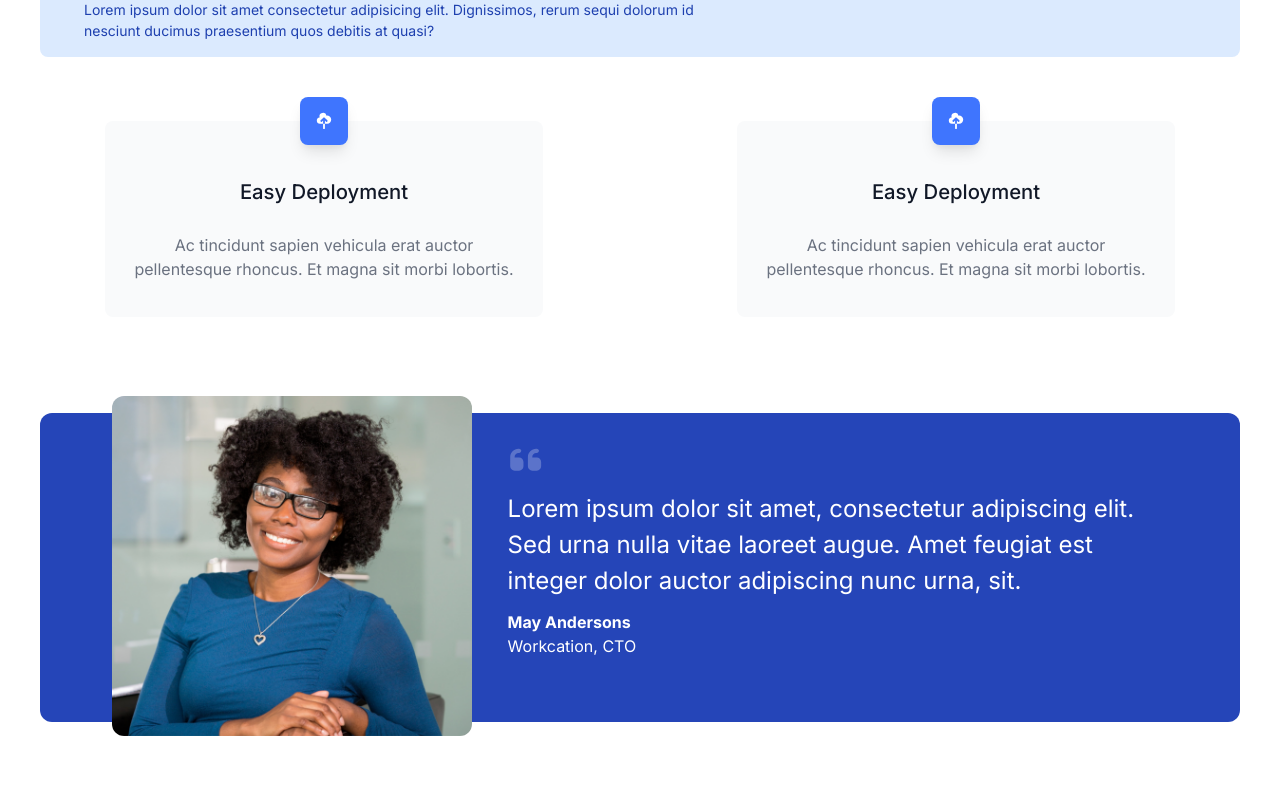
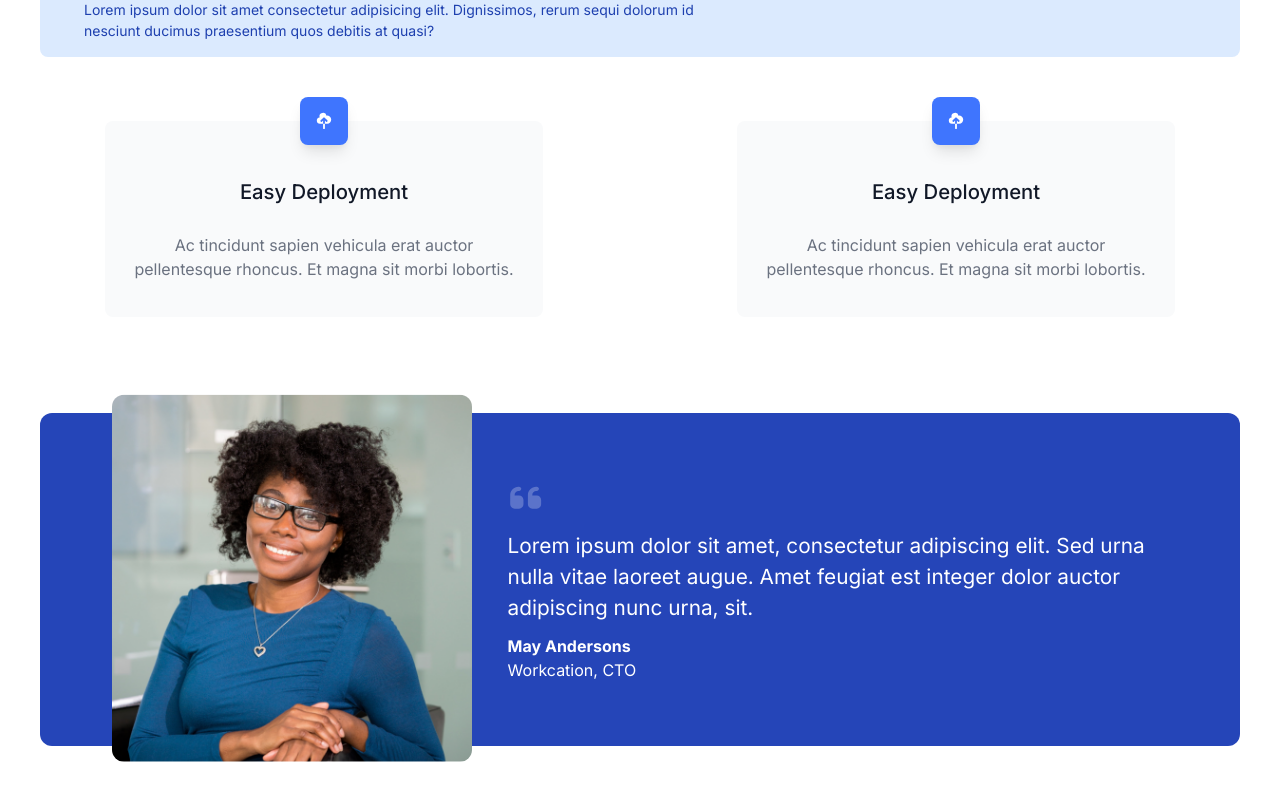
Before and after one commit to nils-n/react-components, a React (Vite) app: page / in a window 1280 px wide. Shown: the part 756-1556 px from the top of the page. Built offline with nearby package versions, Linux system fonts and the light colour scheme.

Commit message:
ensure padding of Testimonial matches design spec

```diff
--- a/src/App.css
+++ b/src/App.css
@@ -253,7 +253,7 @@
 .testimonial--text {
   padding: 0 1.1rem;
   text-align: left;
-  font-size: 1.5rem;
+  font-size: 1.3em;
 }
 
 .testimonial--name {
@@ -317,4 +317,12 @@
     display: flex;
     justify-content: left;
   }
+
+  .testimonial--icon {
+    margin-top: 4rem;
+  }
+
+  .testimonial--job {
+    margin-bottom: 4rem;
+  }
 }
--- a/src/components/Testimonial/TestimonialText.jsx
+++ b/src/components/Testimonial/TestimonialText.jsx
@@ -6,7 +6,7 @@ export default function TestimonialText({ children }) {
       <div className="testimonial--icon">
         <FaQuoteLeft />
       </div>
-      {children}
+      <div>{children}</div>
     </div>
   );
 }
```
